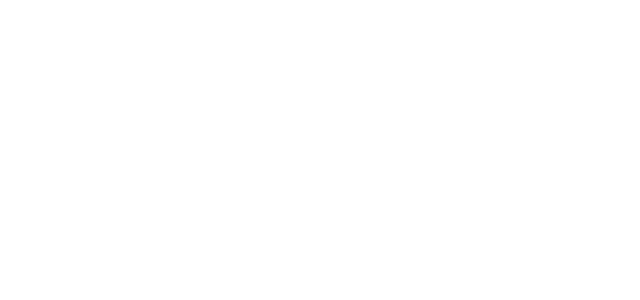
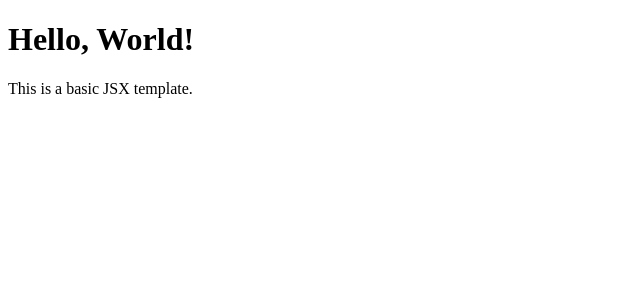
Before and after one commit to 2023-Team-Luna-Achieve/project, a React (Vite) app in the folder frontend/: page / in a window 1280 px wide. Shown: the top 300 px of the page, without its empty margins (0-640 px from the left). Built offline with nearby package versions, Linux system fonts and the light colour scheme.

Commit message:
Chore: Router 세팅

```diff
--- a/frontend/package.json
+++ b/frontend/package.json
@@ -13,6 +13,7 @@
     "@vitejs/plugin-react": "^4.0.3",
     "react": "^18.2.0",
     "react-dom": "^18.2.0",
+    "react-router-dom": "^6.16.0",
     "recoil": "^0.7.7",
     "styled-components": "^6.0.8",
     "vite": "^4.4.5"
@@ -23,7 +24,6 @@
     "@types/styled-components": "^5.1.27",
     "@typescript-eslint/eslint-plugin": "^6.7.2",
     "@typescript-eslint/parser": "^6.7.2",
-
     "eslint": "^8.50.0",
     "eslint-config-airbnb": "^19.0.4",
     "eslint-config-prettier": "^9.0.0",
@@ -35,6 +35,5 @@
     "eslint-plugin-react-refresh": "^0.4.3",
     "prettier": "^3.0.3",
     "typescript": "^5.2.2"
-
   }
 }
--- a/frontend/src/App.tsx
+++ b/frontend/src/App.tsx
@@ -1,5 +1,14 @@
+import { BrowserRouter as Router, Routes, Route } from 'react-router-dom';
+import MainPage from './pages/MainPage';
+
 function App() {
-  return <></>;
+  return (
+    <Router>
+      <Routes>
+        <Route path="/" element={<MainPage />} />
+      </Routes>
+    </Router>
+  );
 }
 
 export default App;
--- /dev/null
+++ b/frontend/src/pages/MainPage.tsx
@@ -0,0 +1,12 @@
+import React from 'react';
+
+function MainPage() {
+  return (
+    <div>
+      <h1>Hello, World!</h1>
+      <p>This is a basic JSX template.</p>
+    </div>
+  );
+}
+
+export default MainPage;
```
Also changed, not shown: frontend/src/components/layout/Header.tsx (added), 1 other file (tests, documents, lock files or other folders).
